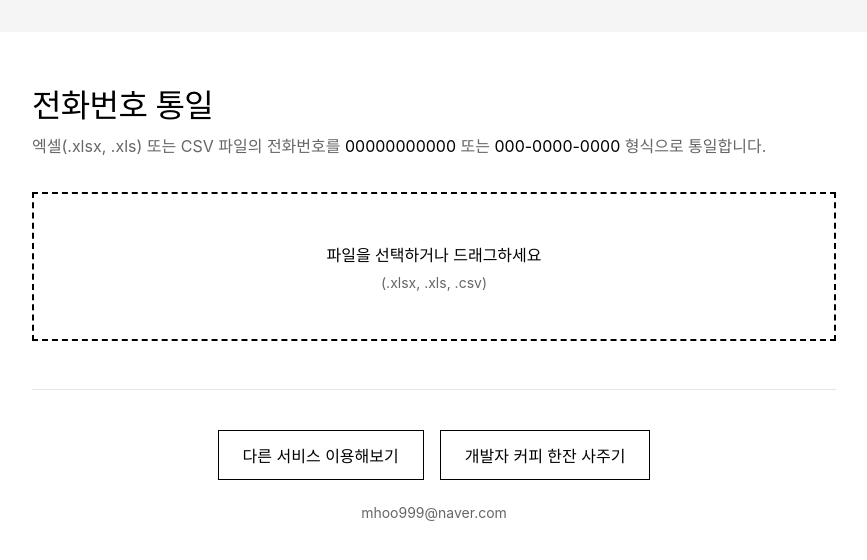
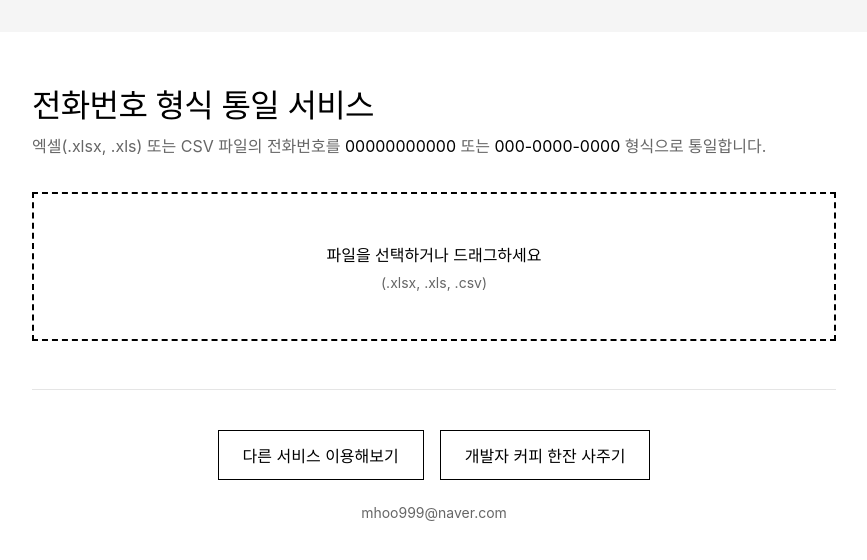
Before and after one commit to mhoo999/number-integration, a Next.js app: page / in a window 1280 px wide. Shown: the top 560 px of the page, without its empty margins (206-1073 px from the left). Built offline with nearby package versions, Linux system fonts and the light colour scheme.

Commit message:
타이틀 변경

```diff
--- a/app/page.tsx
+++ b/app/page.tsx
@@ -148,7 +148,7 @@
   return (
     <main className={styles.main}>
       <div className={styles.container}>
-        <h1 className={styles.title}>전화번호 통일</h1>
+        <h1 className={styles.title}>전화번호 형식 통일 서비스</h1>
         <p className={styles.subtitle}>
           엑셀(.xlsx, .xls) 또는 CSV 파일의 전화번호를 <strong>00000000000</strong> 또는 <strong>000-0000-0000</strong> 형식으로 통일합니다.
         </p>
```
